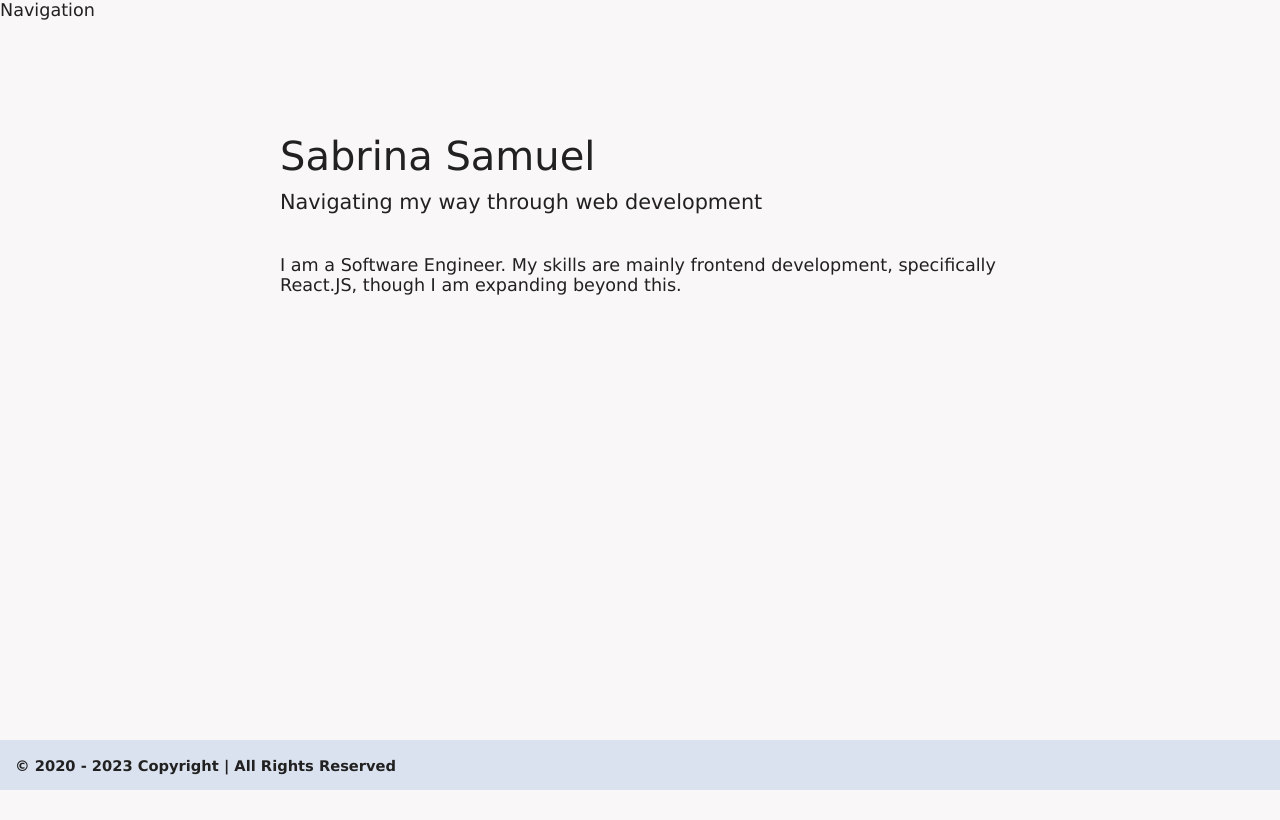
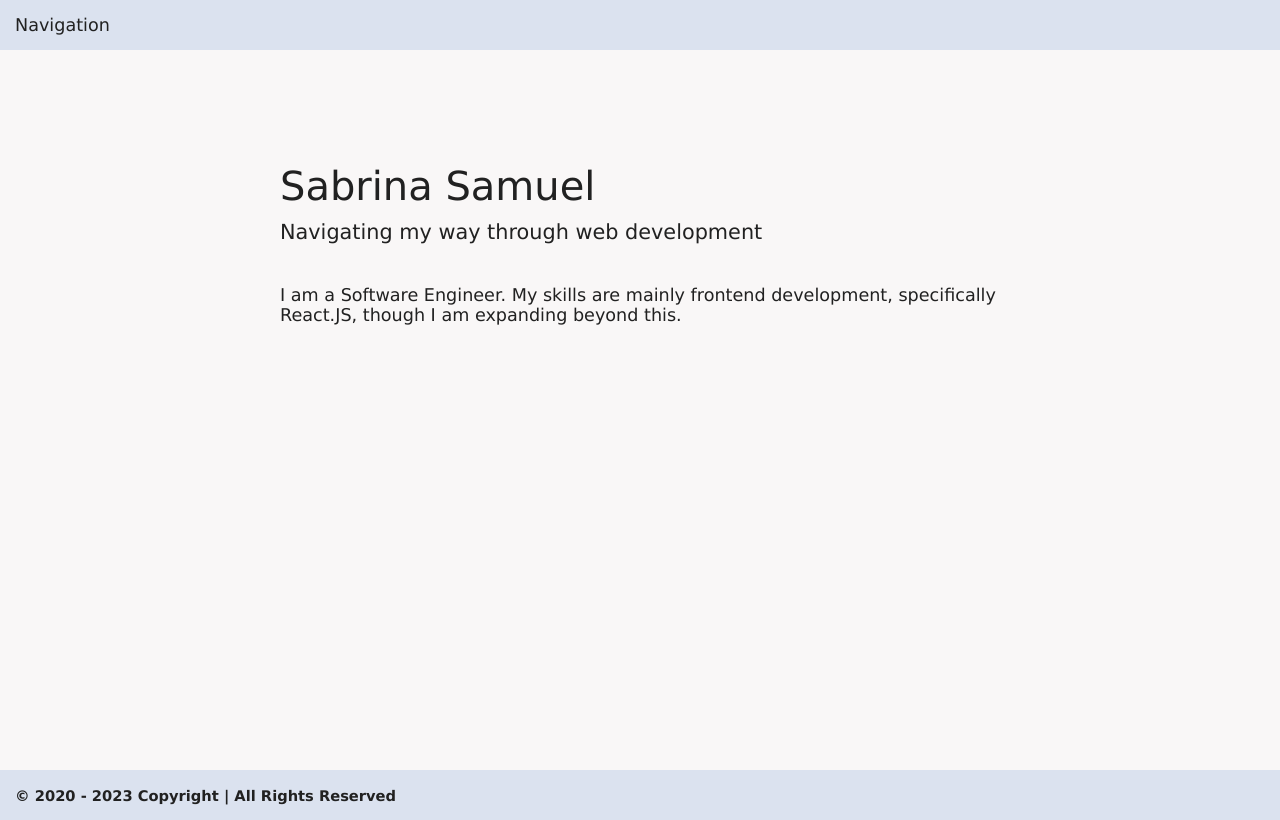
Before and after one commit to ssrome/saromsa-v2, a Next.js app: page / in a window 1280 px wide. Built offline with nearby package versions, Linux system fonts and the light colour scheme.

Commit message:
Add initial navigation component

```diff
--- /dev/null
+++ b/src/app/components/navigation/navigation.module.css
@@ -0,0 +1,4 @@
+.nav {
+  background-color: var(--second-color);
+  padding: 15px;
+}
--- /dev/null
+++ b/src/app/components/navigation/navigation.tsx
@@ -0,0 +1,5 @@
+import styles from "./navigation.module.css";
+
+export function Navigation() {
+  return <nav className={styles.nav}>Navigation</nav>;
+}
--- a/src/app/layout.tsx
+++ b/src/app/layout.tsx
@@ -1,10 +1,11 @@
 import "./globals.css";
 import styles from "./layout.module.css";
-import { Inter } from "next/font/google";
+//import { Inter } from "next/font/google";
 //import { Roboto_Slab, Alegreya_Sans_SC, Ubuntu } from "next/font/google";
 import { Footer } from "./components/footer/footer";
+import { Navigation } from "./components/navigation/navigation";
 
-const inter = Inter({ subsets: ["latin"] });
+//const inter = Inter({ subsets: ["latin"] });
 
 export const metadata = {
   title: "SaRomSa",
@@ -23,7 +24,7 @@ export default function RootLayout({
     <html lang="en">
       <body>
         <div className={styles.container}>
-          <nav>Navigation</nav>
+          <Navigation />
 
           <div className={styles.main}>{children}</div>
           <Footer />
```
